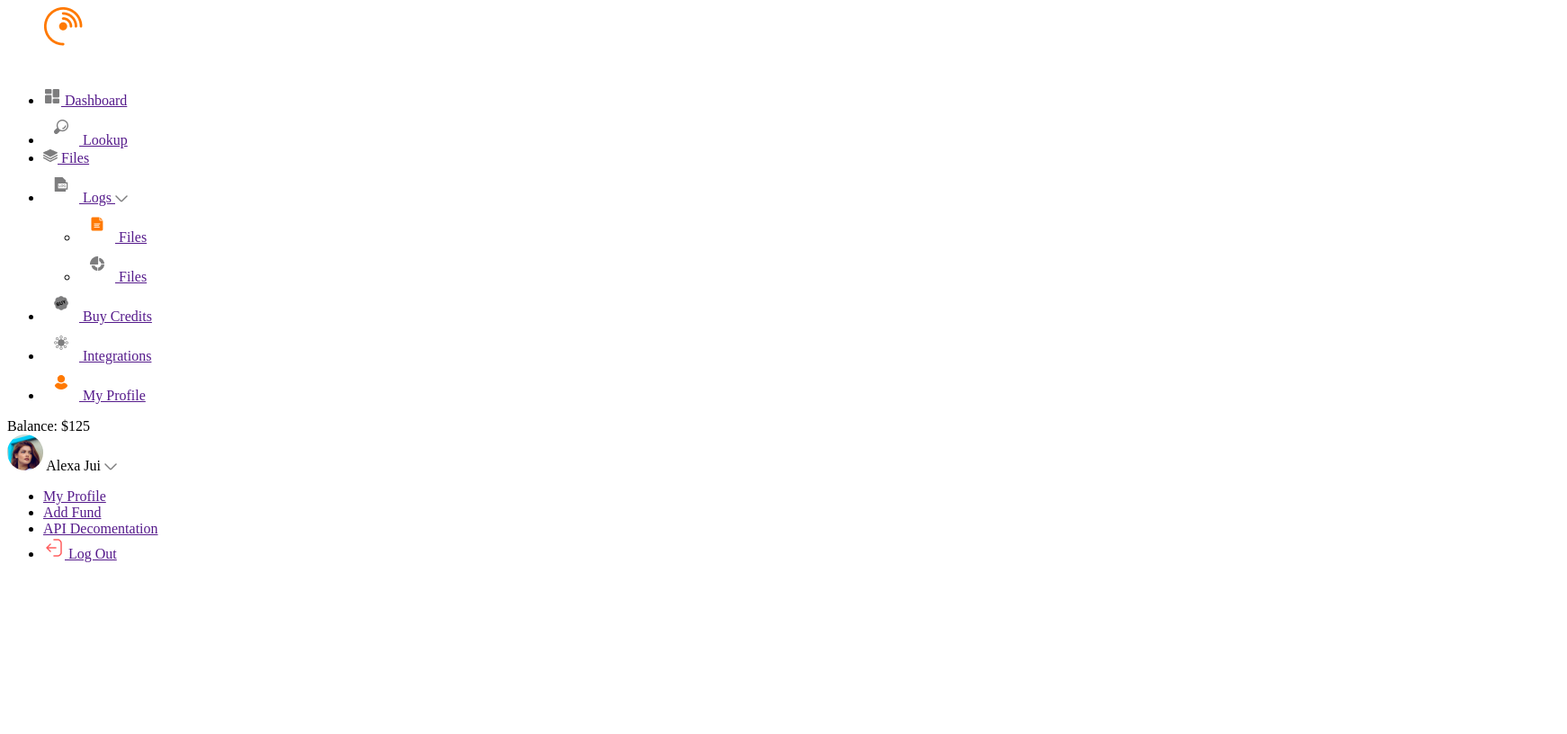
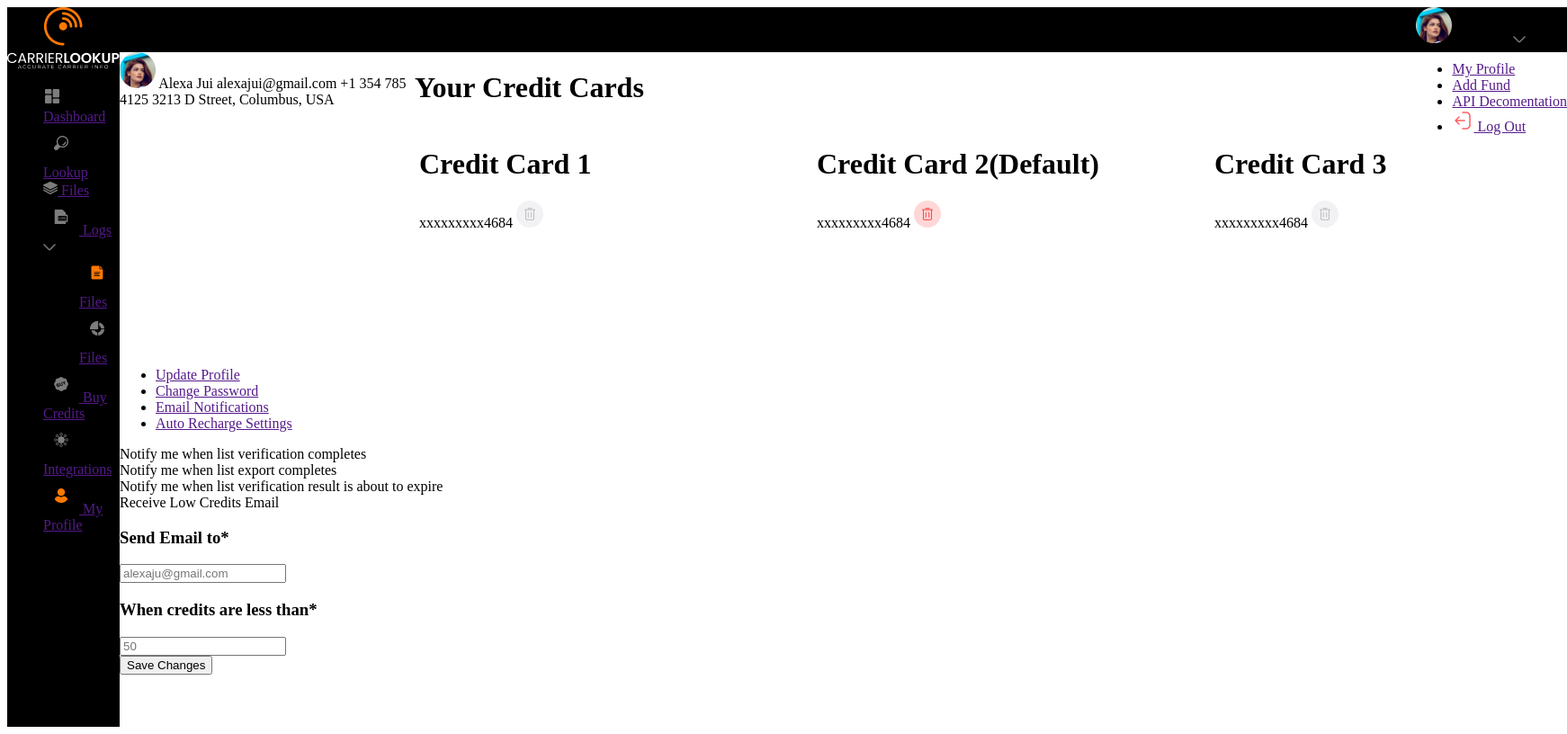
Before and after one commit to sujoncham/orrange-toolz, a plain HTML site: page index.html in a window 1280 px wide. Shown: the whole page at 90% size, 1742 px wide, since content can reach past the window. Drawn offline with Linux system fonts and the light colour scheme.

Commit message:
card and setting markup done

```diff
--- a/css/style.css
+++ b/css/style.css
@@ -0,0 +1,50 @@
+.navbar {
+  background-color: #000;
+  width: 224px;
+  height: 800px;
+}
+
+.header-body {
+  width: 1696px;
+}
+
+.header {
+  background-color: #000;
+  height: 50px;
+  display: flex;
+  justify-content: end;
+}
+
+.dashboard-profile {
+  display: flex;
+  justify-content: space-between;
+}
+
+.personal-detail {
+  display: flex;
+  justify-content: space-between;
+  gap: 3px;
+}
+
+.details {
+  width: 325px;
+  height: 334px;
+}
+
+.cards-field {
+  width: 1281px;
+  height: 334px;
+}
+
+.cards {
+  display: flex;
+  justify-content: space-between;
+  align-items: center;
+}
+
+.credit-card {
+  width: 387px;
+  height: 154px;
+  padding: 5px;
+  border-radius: 10px;
+}
--- a/index.html
+++ b/index.html
@@ -6,14 +6,15 @@
     <meta http-equiv="X-UA-Compatible" content="IE=edge">
     <meta name="viewport" content="width=device-width, initial-scale=1.0">
     <title>Orrange Toolz</title>
+    <link rel="stylesheet" href="css/style.css">
 </head>
 
 <body>
 
     <div class="main">
         <div class="container">
-            <div>
-                <nav>
+            <div class="dashboard-profile">
+                <nav class="navbar">
                     <img src="./img/logo.png" alt="">
                     <ul>
                         <li>
@@ -50,7 +51,8 @@
                         </li>
                     </ul>
                 </nav>
-                <div>
+                <div class="header-body">
+                    <div class="header">
                         <span>Balance: $125</span>
                         <div>
                             <img src="./img/profile.png" alt="">
@@ -67,6 +69,78 @@
                             </ul>
                         </div>
                     </div>
+                    <div>
+                        <div class="personal-detail">
+                            <div class="details">
+                                <img src="./img/profile.png" alt="">
+                                <span>Alexa Jui</span>
+                                <span>alexajui@gmail.com</span>
+                                <span>+1 354 785 4125</span>
+                                <span>3213 D Street, Columbus, USA</span>
+                            </div>
+                            <div class="cards-field">
+                                <h1>Your Credit Cards</h1>
+                                <div class="cards">
+                                    <div class="credit-card">
+                                        <h1>Credit Card 1</h1>
+                                        <span>xxxxxxxxx4684</span>
+                                        <img src="./img/delete-1.png" alt="">
+                                    </div>
+                                    <div class="credit-card">
+                                        <h1>Credit Card 2(Default)</h1>
+                                        <span>xxxxxxxxx4684</span>
+                                        <img src="./img/delete-2.png" alt="">
+                                    </div>
+                                    <div class="credit-card">
+                                        <h1>Credit Card 3</h1>
+                                        <span>xxxxxxxxx4684</span>
+                                        <img src="./img/delete-1.png" alt="">
+                                    </div>
+                                </div>
+                            </div>
+                        </div>
+                        <div class="account-setting">
+                            <div>
+                                <ul class="setting-menu">
+                                    <li><a href="">Update Profile </a></li>
+                                    <li><a href="">Change Password</a></li>
+                                    <li><a href="">Email Notifications</a></li>
+                                    <li><a href="">Auto Recharge Settings</a></li>
+                                </ul>
+                            </div>
+                            <div>
+                                <div>
+                                    <span>Notify me when list verification completes </span>
+                                </div>
+                                <div>
+                                    <span>
+                                        Notify me when list export completes
+                                    </span>
+                                </div>
+                                <div>
+                                    <span>Notify me when list verification result is about to expire</span>
+                                </div>
+                            </div>
+                            <div>
+                                <span>Receive Low Credits Email</span>
+                                <div>
+                                    <div>
+                                        <h3>Send Email to*</h3>
+                                        <input type="text" placeholder="alexaju@gmail.com" class="email-credit">
+                                    </div>
+                                    <div>
+                                        <h3>When credits are less than* </h3>
+                                        <input type="text" placeholder="50" class="credit-point">
+                                    </div>
+                                </div>
+                            </div>
+
+                        </div>
+                        <div>
+                            <button class="save-button">Save Changes</button>
+                        </div>
+                    </div>
+                </div>
             </div>
         </div>
     </div>
```
Also changed, not shown: img/delete-1.png (added), img/delete-2.png (added). Lines whose indentation alone changed are shown as unchanged.
